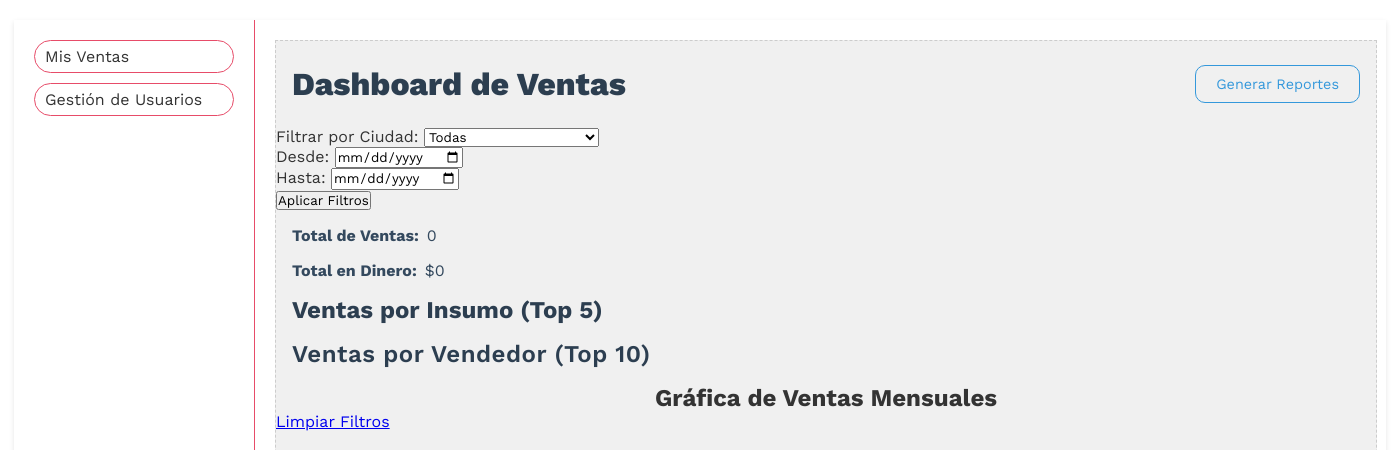
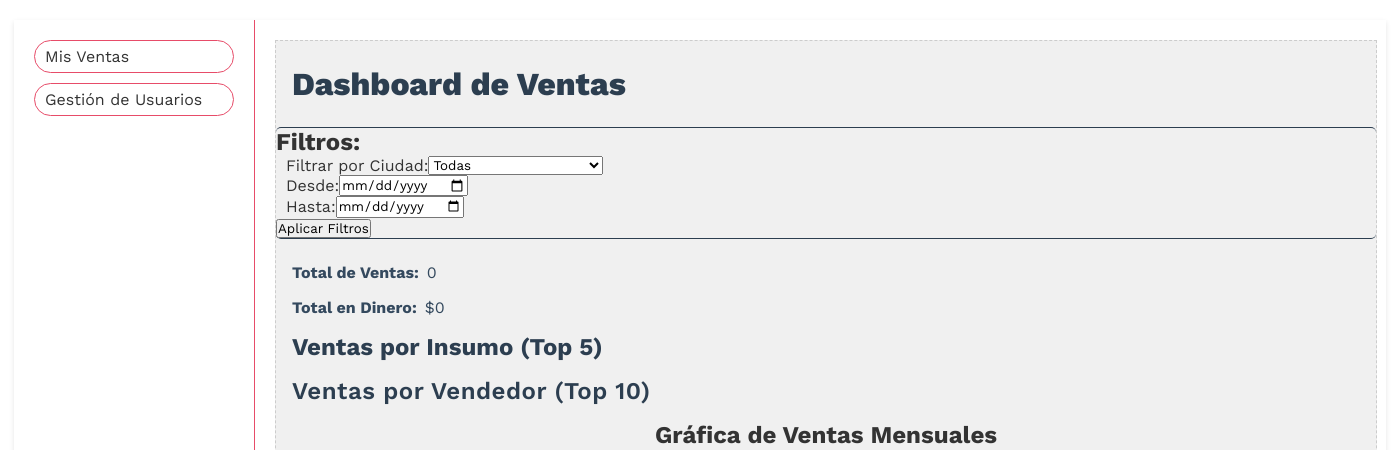
Before and after one commit to xDloko/ProyectoInterfacesInventariado, a Django app: page /sales/list in a window 1400 px wide. Shown: the part 80-530 px from the top of the page. Run offline with Django 5.2, Linux system fonts and the light colour scheme; the visitor is signed in with stand-in values (Sample User, id 1); data that the repository does not hold is empty; a map, chart or similar area stays blank; some web fonts are replaced.

Commit message:
Commit incompleto de CSS para formulario de filtros en ventas

```diff
--- a/PyramidInsume/sales/static/sales/css/salesdashboard.css
+++ b/PyramidInsume/sales/static/sales/css/salesdashboard.css
@@ -405,3 +405,17 @@
     text-align: center;
     font-size: 1.5rem;
 }
+
+.form-group {
+    margin-bottom: 1.5rem;
+    border-top: #2c3e50 1px solid;
+    border-bottom: #2c3e50 1px solid;
+    border-radius: 5px;
+}
+
+.form-group div {
+    display: flex;
+    align-items: center;
+    margin-left: 10px;
+    padding-right: 10px;
+}
--- a/PyramidInsume/sales/templates/sales/sales_list.html
+++ b/PyramidInsume/sales/templates/sales/sales_list.html
@@ -6,10 +6,14 @@
 <div>
     <div class="sales-header">
         <h1 class="title-dashboard"><span style="font-weight:800;">Dashboard de Ventas</span></h1>
+        {% if request.user.is_supervisor or request.user.is_administrador %}
         <a href="{% url 'reports' %}"><span style="font-weight:400;" class="action-button generate-report">Generar Reportes</span></a>
+        {% endif %}
     </div>
 
-    <form method="get">
+
+    <form method="get" class="form-group">
+        <h2 class="FormTitle">Filtros: </h2>
         <div>
             <label for="ciudad">Filtrar por Ciudad:</label>
             <select id="ciudad" name="ciudad">
```
Also changed, not shown: PyramidInsume/users/static/users/css/list.css (+8 -0 lines), PyramidInsume/users/templates/users/user_list.html (+25 -33 lines).
